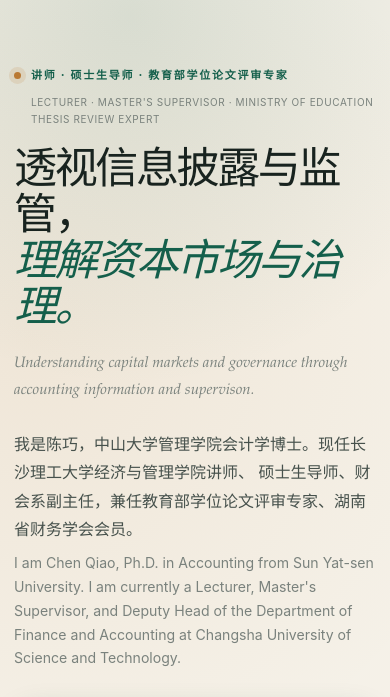
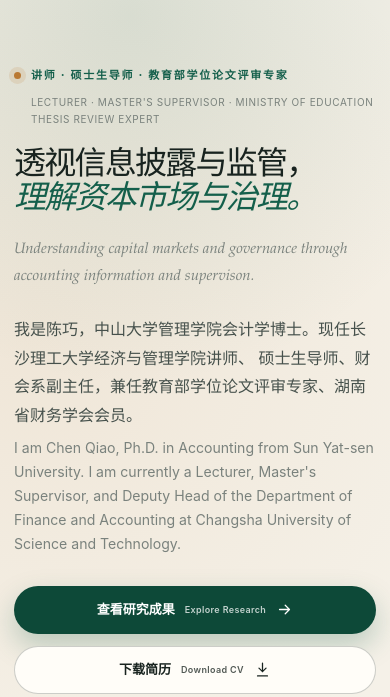
Before and after one commit to KevinQ7889/chenqiao-academic-website, a website: page index.html in a window 390 px wide. Shown: the part 83-780 px from the top of the page. Drawn offline with Linux system fonts and the light colour scheme.

Commit message:
Reduce hero heading size

```diff
--- a/styles.css
+++ b/styles.css
@@ -359,7 +359,7 @@ html[data-theme='dark'] .sun-icon {
   max-width: 760px;
   margin: 22px 0 0;
   font-family: var(--font-serif);
-  font-size: clamp(50px, 6vw, 78px);
+  font-size: clamp(40px, 4vw, 58px);
   font-weight: 500;
   letter-spacing: -0.055em;
   line-height: 1.06;
@@ -368,6 +368,7 @@ html[data-theme='dark'] .sun-icon {
 .hero h1 span,
 .hero h1 em {
   display: block;
+  white-space: nowrap;
 }
 
 .hero h1 em {
@@ -1809,7 +1810,7 @@ html[data-theme='dark'] .button-outline-light {
   }
 
   .hero h1 {
-    font-size: 43px;
+    font-size: 32px;
   }
 
   .hero-en {
```
